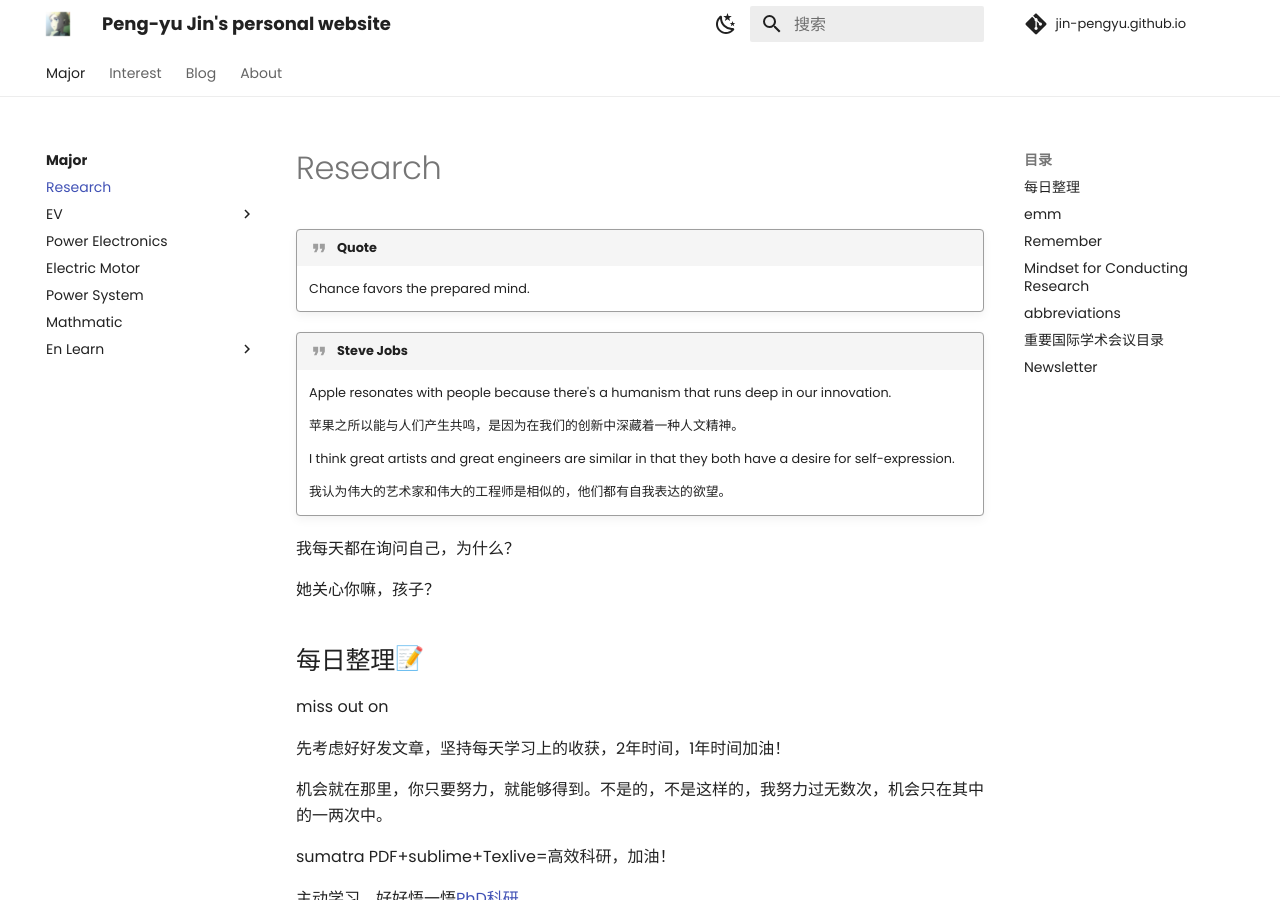
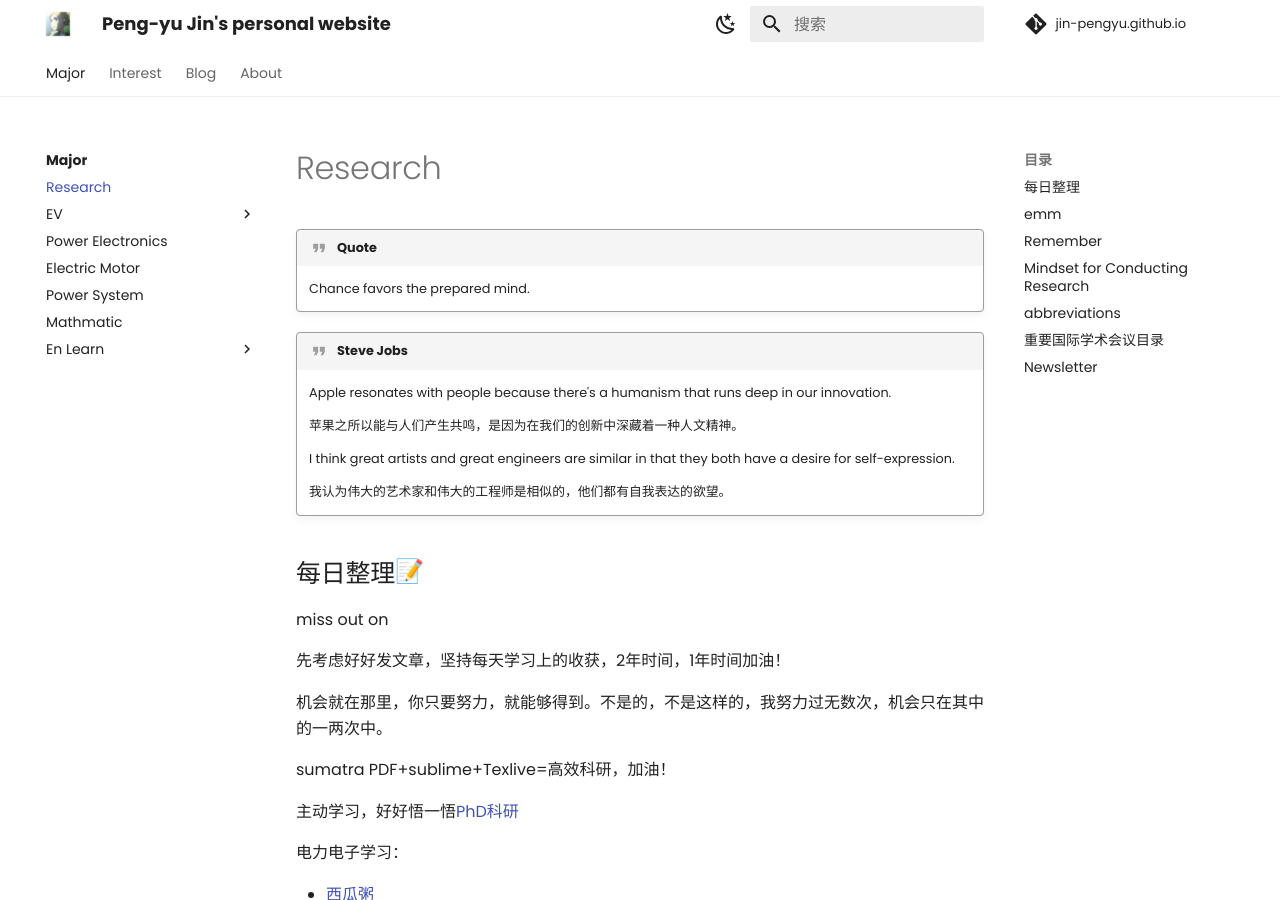
Before and after one commit to Pengyu-Jin/Pengyu-Jin.github.io, an MkDocs documentation site: the page built from docs/major/research/research.md, in a window 1280 px wide and 900 px high. Built offline with MkDocs 1.6.1 and Material for MkDocs 9.7.7, drawn with Linux system fonts in a browser that asks for light colours; emoji names are drawn with the system emoji font; comment, search, counter and statistics services are not loaded.

Commit message:
research +

```diff
--- a/docs/major/research/research.md
+++ b/docs/major/research/research.md
@@ -10,9 +10,6 @@
 
     我认为伟大的艺术家和伟大的工程师是相似的，他们都有自我表达的欲望。
 
-我每天都在询问自己，为什么？
-
-她关心你嘛，孩子？
 
 ## 每日整理:memo:
 miss out on
```
